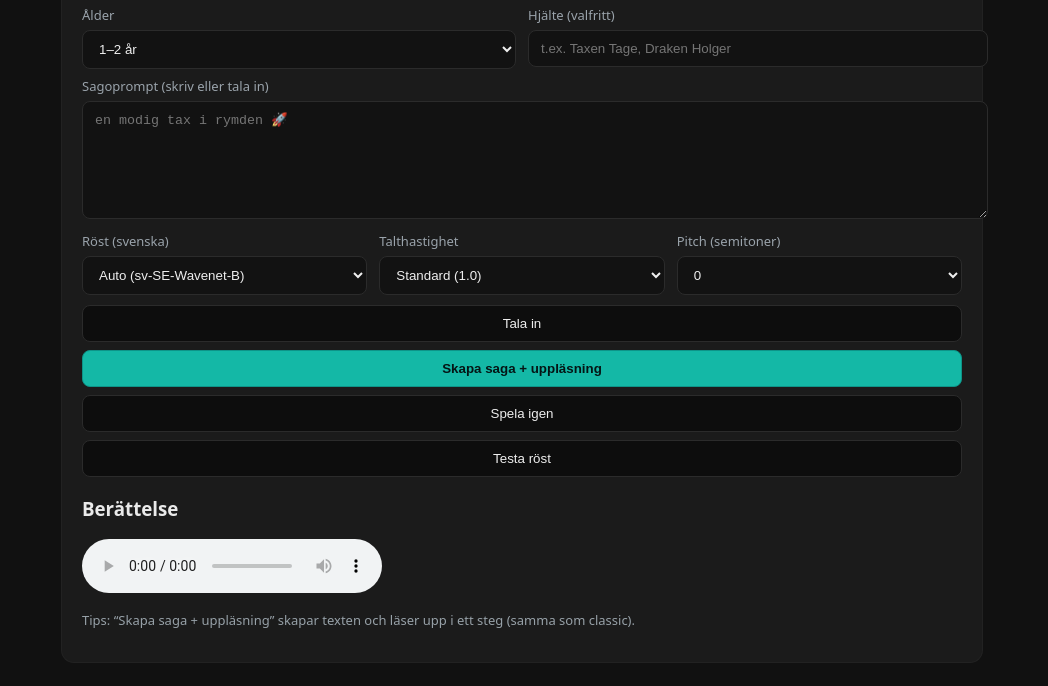
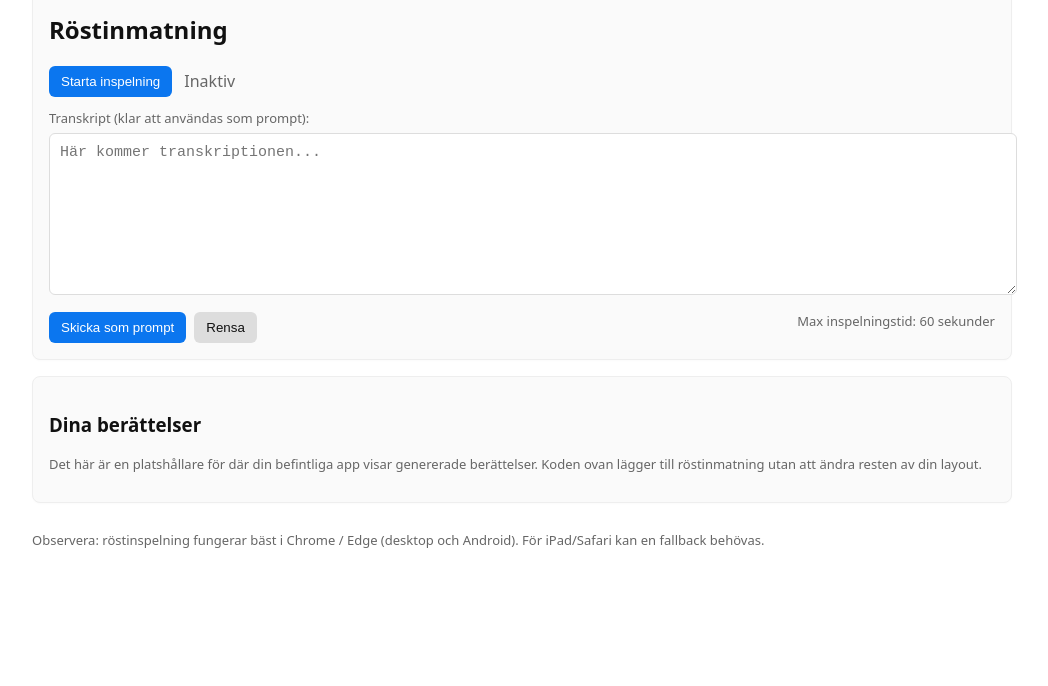
Before and after one commit to Bjortab/bn-kids-v2-, a plain HTML site: page public/index.html in a window 1280 px wide. Shown: the part 124-810 px from the top of the page, without its empty margins (118-1166 px from the left). Drawn offline with Linux system fonts and the light colour scheme.

Commit message:
Revise title and enhance layout in index.html
Updated title and added meta description for the site. Improved layout and styling for better user experience.

```diff
--- a/public/index.html
+++ b/public/index.html
@@ -3,121 +3,68 @@
 <head>
   <meta charset="utf-8" />
   <meta name="viewport" content="width=device-width,initial-scale=1" />
-  <title>BN’s Sagovärld – v2</title>
+  <title>BN — Barnberättelser</title>
+  <meta name="description" content="BN — skapa och lyssna på barnberättelser. Tala in din prompt för att generera berättelser." />
+  <link rel="icon" href="/favicon.ico" />
   <style>
-    body{background:#111;color:#eaeaea;font-family:system-ui,Segoe UI,Roboto,Arial,sans-serif;margin:0;padding:24px}
-    .panel{max-width:880px;margin:0 auto;background:#1b1b1b;border-radius:12px;padding:20px;box-shadow:0 0 0 1px #222}
-    .row{display:flex;gap:12px;flex-wrap:wrap;margin:8px 0}
-    .row>*{flex:1}
-    label{display:block;font-size:13px;color:#9aa3ab;margin-bottom:6px}
-    input,select,textarea,button{width:100%;padding:10px 12px;border-radius:8px;border:1px solid #2b2b2b;background:#121212;color:#eee;outline:none}
-    textarea{min-height:96px;resize:vertical}
-    .btns{display:flex;gap:8px;flex-wrap:wrap;margin:10px 0}
-    .btn-primary{background:#14b8a6;border-color:#0d9488;color:#051515;font-weight:600}
-    .btn-ghost{background:#0d0d0d}
-    .muted{color:#97a1a8;font-size:13px}
-    .audio{margin-top:8px}
-    .spinner{display:none;gap:8px;align-items:center;color:#9aa3ab;font-size:14px}
-    .dot{width:6px;height:6px;border-radius:50%;background:#9aa3ab;animation:b 1.4s infinite ease-in-out}
-    .dot:nth-child(2){animation-delay:.15s}
-    .dot:nth-child(3){animation-delay:.3s}
-    @keyframes b{0%,80%,100%{opacity:.2;transform:scale(.85)}40%{opacity:1;transform:scale(1)}}
-    pre#error{white-space:pre-wrap;background:#2a1111;border:1px solid #3b1c1c;padding:12px;border-radius:8px;color:#ffb4b4}
-    #story{white-space:pre-wrap;line-height:1.5}
+    :root { --bg:#fff; --fg:#111; --muted:#666; --accent:#0b76ef; }
+    body { font-family: system-ui, -apple-system, "Segoe UI", Roboto, "Helvetica Neue", Arial; color:var(--fg); margin:0; padding:24px; background:var(--bg); }
+    header { max-width:980px; margin:0 auto 18px; }
+    main { max-width:980px; margin:0 auto; }
+    h1 { margin:0 0 6px; font-size:22px; }
+    p.lead { margin:0 0 18px; color:var(--muted); }
+    .card { border:1px solid #eee; padding:16px; border-radius:8px; box-shadow:0 1px 2px rgba(0,0,0,0.02); background:#fafafa; }
+    button { background:var(--accent); color:#fff; border:0; padding:8px 12px; border-radius:6px; cursor:pointer; }
+    button.secondary { background:#ddd; color:#111; }
+    #controls { display:flex; align-items:center; gap:12px; margin-bottom:12px; flex-wrap:wrap; }
+    #status { color:var(--muted); }
+    textarea { width:100%; min-height:140px; padding:10px; font-size:15px; border-radius:6px; border:1px solid #ddd; resize:vertical; }
+    footer { max-width:980px; margin:28px auto 0; color:var(--muted); font-size:13px; }
+    .small { font-size:13px; color:var(--muted); }
   </style>
 </head>
 <body>
-  <div class="panel">
-    <h1>BN’s Sagovärld · v2</h1>
+  <header>
+    <h1>BN — Tala in din prompt</h1>
+    <p class="lead">Spela in din idé och låt BN skapa en barnberättelse. Inspelningen skickas säkert till servern för transkription.</p>
+  </header>
 
-    <div class="row">
-      <div>
-        <label>Ålder</label>
-        <select id="age">
-          <option>1–2 år</option>
-          <option>3–4 år</option>
-          <option>5–6 år</option>
-          <option>7–8 år</option>
-          <option>9–10 år</option>
-          <option>11–12 år</option>
-        </select>
+  <main>
+    <section class="card" aria-labelledby="voice-heading">
+      <h2 id="voice-heading">Röstinmatning</h2>
+
+      <div id="controls" style="margin-top:8px;">
+        <button id="mic" type="button">Starta inspelning</button>
+        <button id="cancel" class="secondary" type="button" style="display:none">Avbryt</button>
+        <span id="status">Inaktiv</span>
       </div>
-      <div>
-        <label>Hjälte (valfritt)</label>
-        <input id="hero" placeholder="t.ex. Taxen Tage, Draken Holger">
+
+      <div style="margin-top:12px;">
+        <label for="transcript" class="small" style="display:block; margin-bottom:6px;">Transkript (klar att användas som prompt):</label>
+        <textarea id="transcript" placeholder="Här kommer transkriptionen..." aria-label="Transkript"></textarea>
       </div>
-    </div>
 
-    <div class="row">
-      <div>
-        <label>Sagoprompt (skriv eller tala in)</label>
-        <textarea id="prompt" placeholder="en modig tax i rymden 🚀"></textarea>
+      <div style="margin-top:12px; display:flex; gap:8px;">
+        <button id="sendPrompt" type="button">Skicka som prompt</button>
+        <button id="clear" class="secondary" type="button">Rensa</button>
+        <div style="flex:1"></div>
+        <div class="small">Max inspelningstid: 60 sekunder</div>
       </div>
-    </div>
+    </section>
 
-    <div class="row">
-      <div>
-        <label>Röst (svenska)</label>
-        <select id="voice">
-          <option value="sv-SE-Wavenet-B">Auto (sv-SE-Wavenet-B)</option>
-          <option value="sv-SE-Wavenet-A">sv-SE-Wavenet-A</option>
-          <option value="sv-SE-Wavenet-B">sv-SE-Wavenet-B</option>
-          <option value="sv-SE-Wavenet-C">sv-SE-Wavenet-C</option>
-          <option value="sv-SE-Wavenet-D">sv-SE-Wavenet-D</option>
-          <option value="sv-SE-Neural2-A">sv-SE-Neural2-A</option>
-          <option value="sv-SE-Neural2-B">sv-SE-Neural2-B</option>
-        </select>
+    <!-- Här kan din befintliga applikations-UI fortsätta. -->
+    <section style="margin-top:16px;">
+      <div class="card">
+        <h3>Dina berättelser</h3>
+        <p class="small">Det här är en platshållare för där din befintliga app visar genererade berättelser. Koden ovan lägger till röstinmatning utan att ändra resten av din layout.</p>
       </div>
-      <div>
-        <label>Talthastighet</label>
-        <select id="rate">
-          <option value="1.0">Standard (1.0)</option>
-          <option value="0.95">0.95</option>
-          <option value="0.9">0.9</option>
-          <option value="0.85">0.85</option>
-          <option value="0.8">0.8</option>
-          <option value="1.05">1.05</option>
-          <option value="1.1">1.1</option>
-          <option value="1.15">1.15</option>
-          <option value="1.2">1.2</option>
-        </select>
-      </div>
-      <div>
-        <label>Pitch (semitoner)</label>
-        <select id="pitch">
-          <option value="0">0</option>
-          <option value="-2">-2</option>
-          <option value="-1">-1</option>
-          <option value="1">+1</option>
-          <option value="2">+2</option>
-        </select>
-      </div>
-    </div>
+    </section>
+  </main>
 
-    <div class="btns">
-      <button id="btnSpeak" class="btn-ghost">Tala in</button>
-      <button id="btnCreateRead" class="btn-primary">Skapa saga + uppläsning</button>
-      <button id="btnSpeakOnly" class="btn-ghost">Spela igen</button>
-      <button id="btnTestVoice" class="btn-ghost">Testa röst</button>
-    </div>
+  <footer>
+    <div class="small">Observera: röstinspelning fungerar bäst i Chrome / Edge (desktop och Android). För iPad/Safari kan en fallback behövas.</div>
+  </footer>
 
-    <div class="spinner" id="spinner" aria-live="polite">
-      <div class="dot"></div><div class="dot"></div><div class="dot"></div>
-      <span>Arbetar…</span>
-    </div>
-
-    <pre id="error" style="display:none"></pre>
-
-    <h3>Berättelse</h3>
-    <div id="story" class="muted"></div>
-
-    <div class="audio">
-      <audio id="audio" controls></audio>
-    </div>
-
-    <p class="muted">Tips: “Skapa saga + uppläsning” skapar texten och läser upp i ett steg (samma som classic).</p>
-  </div>
-
-  <script src="./app.js"></script>
+  <script src="/recorder.js"></script>
 </body>
 </html>
```
